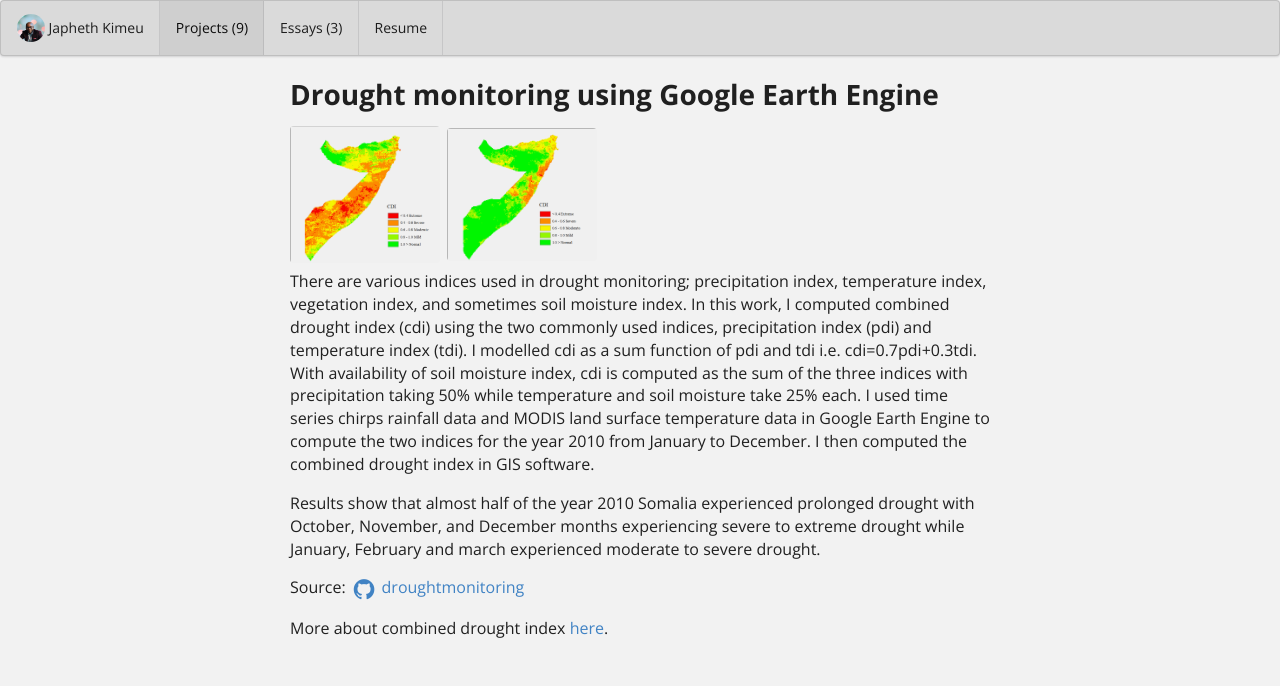
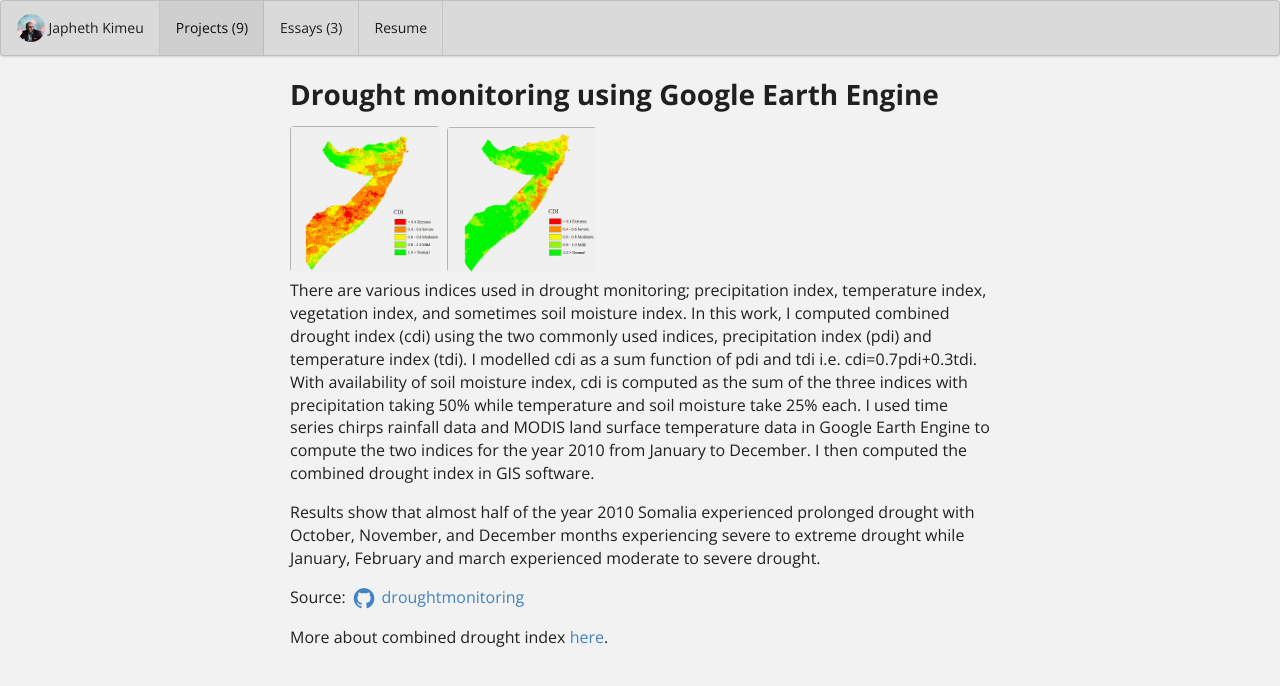
Before and after one commit to japhethkimeu/japhethkimeu.github.io, a Jekyll site: the page built from projects/project-1.md, in a window 1280 px wide. Shown: the top 686 px of the page. Built offline with Jekyll 4.4.1, drawn with Linux system fonts in a browser that asks for light colours.

Commit message:
Update project-1.md

```diff
--- a/projects/project-1.md
+++ b/projects/project-1.md
@@ -1,7 +1,7 @@
 ---
 layout: project
 type: project
-image: images/feb-10.png
+image: images/feb-10-1.png
 title: Drought monitoring using Google Earth Engine
 permalink: projects/drought_monitoring
 # All dates must be YYYY-MM-DD format!
@@ -15,10 +15,10 @@
 ---
 
 <div class="ui small rounded images">
-  <img class="ui image" src="../images/nov-10.png">
+  <img class="ui image" src="../images/nov-10-1.png">
 
 
-  <img class="ui image" src="../images/feb-10.png">
+  <img class="ui image" src="../images/feb-10-1.png">
 </div>
 
 There are various indices used in drought monitoring; precipitation index, temperature index, vegetation index, and sometimes soil moisture index. In this work, I computed combined drought index  (cdi) using the two commonly used indices, precipitation index (pdi) and temperature index (tdi). I modelled cdi as a sum function of pdi and tdi i.e. cdi=0.7pdi+0.3tdi. With availability of soil moisture index, cdi is computed as the sum of the three indices with precipitation taking 50% while temperature and soil moisture take 25% each. I used time series chirps rainfall data and MODIS land surface temperature data in Google Earth Engine to compute the two indices for the year 2010 from January to December. I then computed the combined drought index in GIS software.
```
